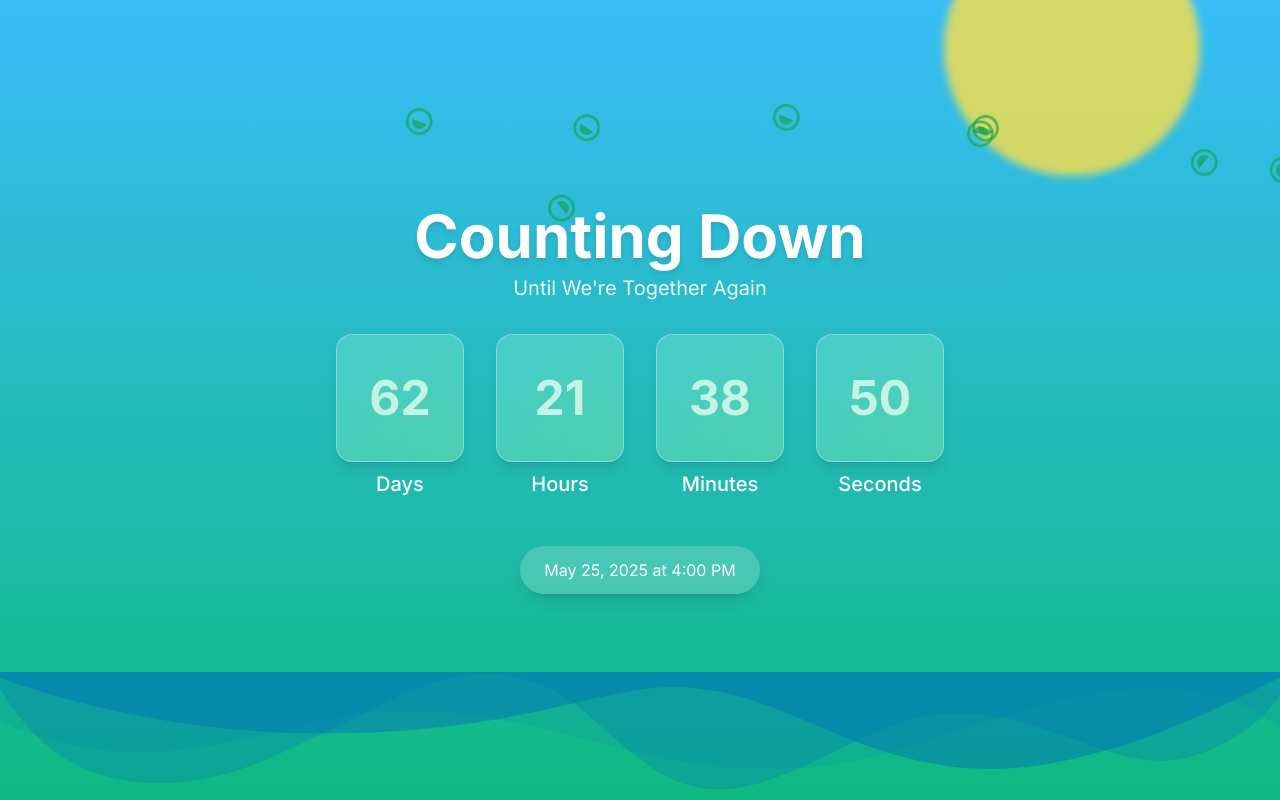
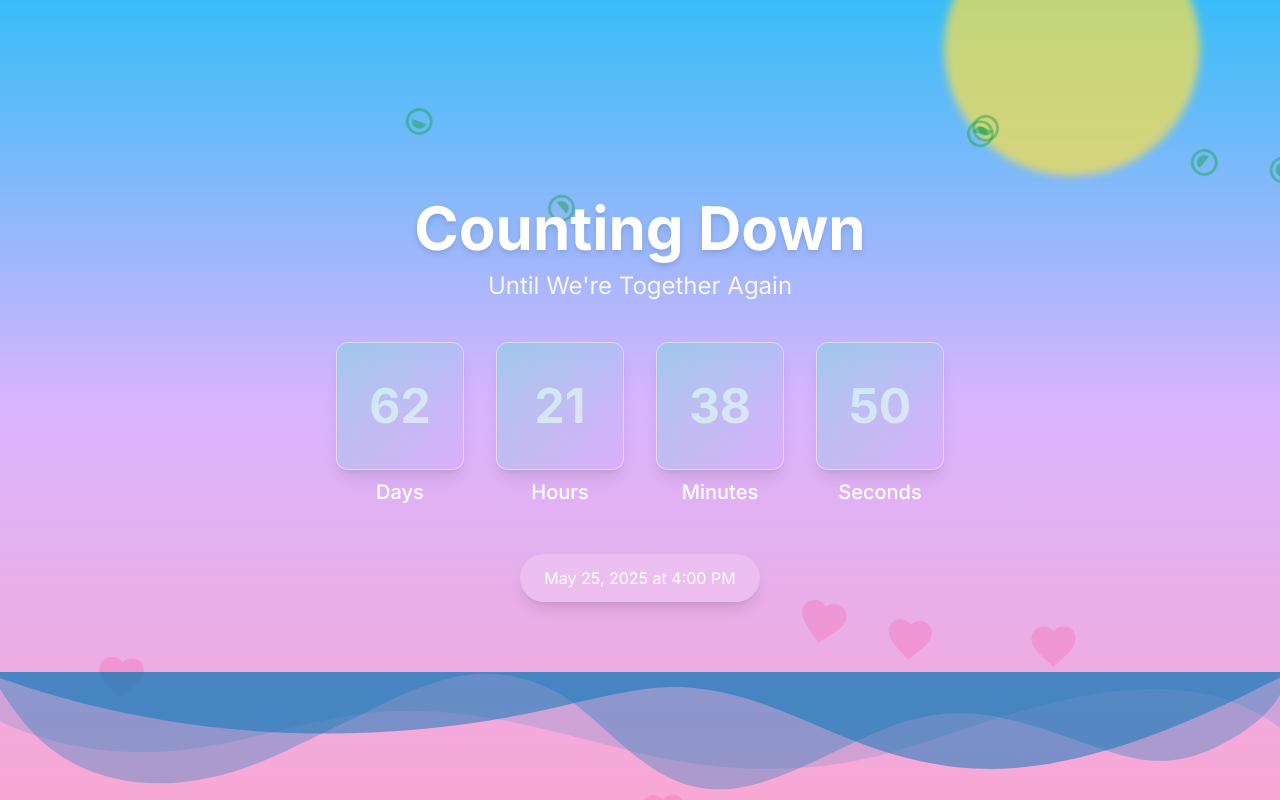
Before and after one commit to david-randoll/david-and-ami, a Next.js app: page /count-down-two in a window 1280 px wide. Built offline with nearby package versions, Linux system fonts and the light colour scheme.

Commit message:
summer and love theme combined

```diff
--- a/src/components/count-down-two/CountDownTwoTimer.tsx
+++ b/src/components/count-down-two/CountDownTwoTimer.tsx
@@ -6,15 +6,16 @@ export const CountdownPage = () => {
     const departDate = new Date("2025-05-25T16:00:00");
 
     return (
-        <div className="relative h-screen w-full overflow-hidden bg-gradient-to-b from-sky-400 to-emerald-500">
+        <div className="relative h-screen w-full overflow-hidden bg-gradient-to-b from-sky-400 via-purple-300 to-pink-300">
             {/* Sun */}
-            <div className="absolute -top-20 right-10 md:right-20 w-40 h-40 md:w-64 md:h-64 rounded-full bg-yellow-300 opacity-80 blur-sm"></div>
+            <div className="absolute -top-20 right-10 md:right-20 w-40 h-40 md:w-64 md:h-64 rounded-full bg-yellow-300 opacity-70 blur-sm"></div>
 
-            {/* Animated leaves */}
+            {/* Animated elements: mix of leaves and hearts */}
             <div className="absolute inset-0 overflow-hidden">
-                {[...Array(15)].map((_, i) => (
+                {/* Leaves */}
+                {[...Array(10)].map((_, i) => (
                     <motion.div
-                        key={i}
+                        key={`leaf-${i}`}
                         initial={{
                             x: Math.random() * 100,
                             y: -50,
@@ -34,12 +35,39 @@ export const CountdownPage = () => {
                             repeat: Infinity,
                             ease: "linear",
                         }}
-                        className="absolute w-8 h-8 text-green-600 opacity-70"
+                        className="absolute w-8 h-8 text-green-600 opacity-50"
                         style={{ left: `${Math.random() * 100}%` }}>
                         {/* Simple leaf shape */}
                         <svg viewBox="0 0 24 24" fill="currentColor">
                             <path d="M17.5,12C17.5,8.96,15.04,6.5,12,6.5C8.96,6.5,6.5,8.96,6.5,12H17.5Z" />
                             <path d="M12,2A10,10 0 0,1 22,12A10,10 0 0,1 12,22A10,10 0 0,1 2,12A10,10 0 0,1 12,2M12,4A8,8 0 0,0 4,12A8,8 0 0,0 12,20A8,8 0 0,0 20,12A8,8 0 0,0 12,4Z" />
+                        </svg>
+                    </motion.div>
+                ))}
+
+                {/* Hearts */}
+                {[...Array(10)].map((_, i) => (
+                    <motion.div
+                        key={`heart-${i}`}
+                        initial={{
+                            x: Math.random() * window.innerWidth,
+                            y: window.innerHeight + 100,
+                            scale: Math.random() * 0.3 + 0.3,
+                            rotate: Math.random() * 30 - 15,
+                        }}
+                        animate={{
+                            y: -100,
+                            rotate: Math.random() * 60 - 30,
+                        }}
+                        transition={{
+                            duration: Math.random() * 2 + 15,
+                            repeat: Infinity,
+                            ease: "linear",
+                            delay: Math.random() * 10,
+                        }}
+                        className="absolute text-pink-400 opacity-40">
+                        <svg width="100" height="100" viewBox="0 0 24 24" fill="currentColor">
+                            <path d="M12,21.35L10.55,20.03C5.4,15.36 2,12.27 2,8.5C2,5.41 4.42,3 7.5,3C9.24,3 10.91,3.81 12,5.08C13.09,3.81 14.76,3 16.5,3C19.58,3 22,5.41 22,8.5C22,12.27 18.6,15.36 13.45,20.03L12,21.35Z" />
                         </svg>
                     </motion.div>
                 ))}
@@ -68,9 +96,9 @@ export const CountdownPage = () => {
                     initial={{ y: -20, opacity: 0 }}
                     animate={{ y: 0, opacity: 1 }}
                     transition={{ duration: 1 }}
-                    className="mb-8 text-center">
+                    className="mb-10 text-center">
                     <h1 className="text-4xl md:text-6xl font-bold text-white drop-shadow-md">Counting Down</h1>
-                    <p className="text-white text-lg md:text-xl mt-2 opacity-90">Until We're Together Again</p>
+                    <p className="text-white text-xl md:text-2xl mt-3 opacity-90">Until We're Together Again</p>
                 </motion.div>
 
                 <CountdownTimer />
@@ -119,7 +147,7 @@ const CountdownTimer = () => {
     }, []);
 
     return (
-        <div className="grid grid-cols-2 md:grid-cols-4 gap-4 md:gap-8">
+        <div className="grid grid-cols-2 md:grid-cols-4 gap-5 md:gap-8">
             {[
                 { label: "Days", value: timeLeft.days },
                 { label: "Hours", value: timeLeft.hours },
@@ -132,8 +160,8 @@ const CountdownTimer = () => {
                     animate={{ scale: 1, opacity: 1 }}
                     transition={{ delay: index * 0.15, duration: 0.5 }}
                     className="flex flex-col items-center">
-                    <div className="w-24 h-24 md:w-32 md:h-32 rounded-2xl bg-white bg-opacity-20 backdrop-blur-md border border-white border-opacity-30 flex items-center justify-center shadow-lg relative overflow-hidden">
-                        <div className="absolute inset-0 bg-gradient-to-br from-teal-400 to-green-400 opacity-30"></div>
+                    <div className="w-24 h-24 md:w-32 md:h-32 rounded-xl bg-white bg-opacity-20 backdrop-blur-md border border-white border-opacity-30 flex items-center justify-center shadow-lg relative overflow-hidden group">
+                        <div className="absolute inset-0 bg-gradient-to-br from-teal-400 to-purple-400 opacity-30 group-hover:opacity-40 transition-opacity"></div>
                         <span className="text-4xl md:text-5xl font-bold text-white">
                             {String(item.value).padStart(2, "0")}
                         </span>
```
